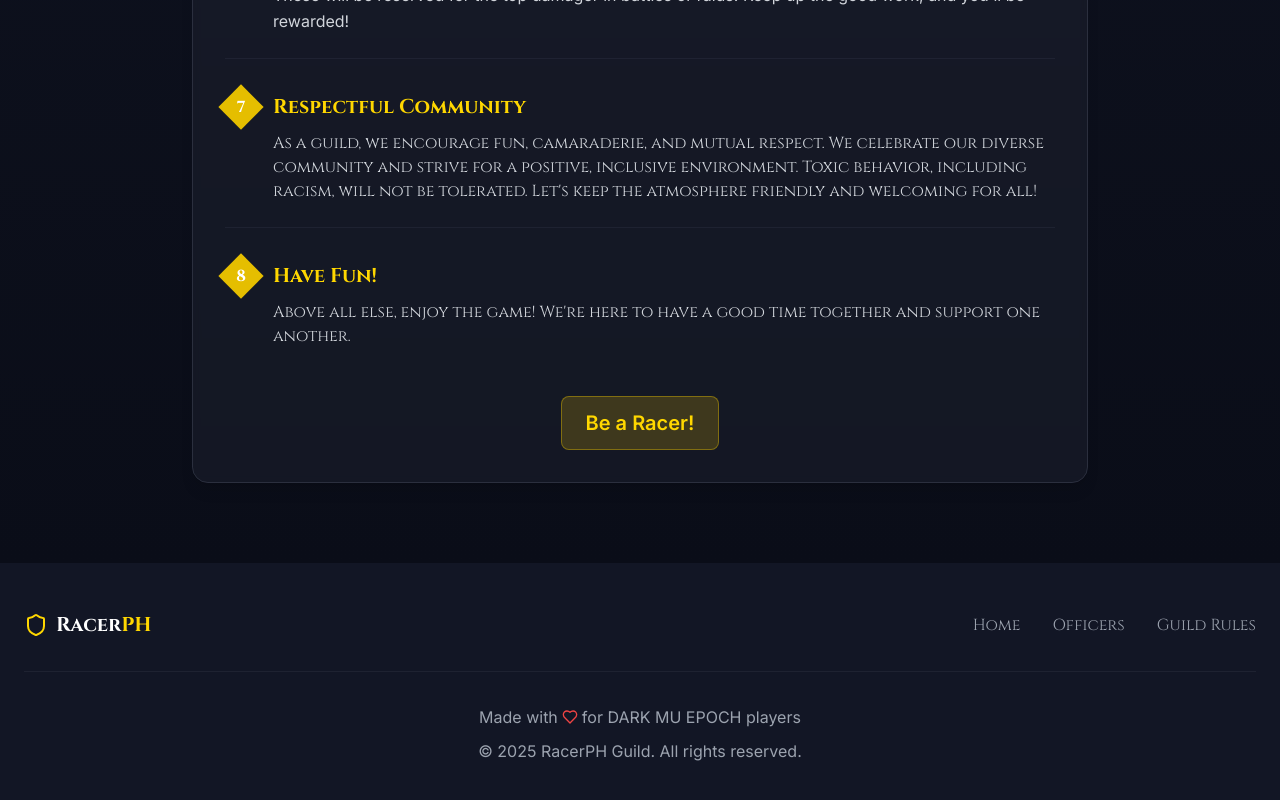
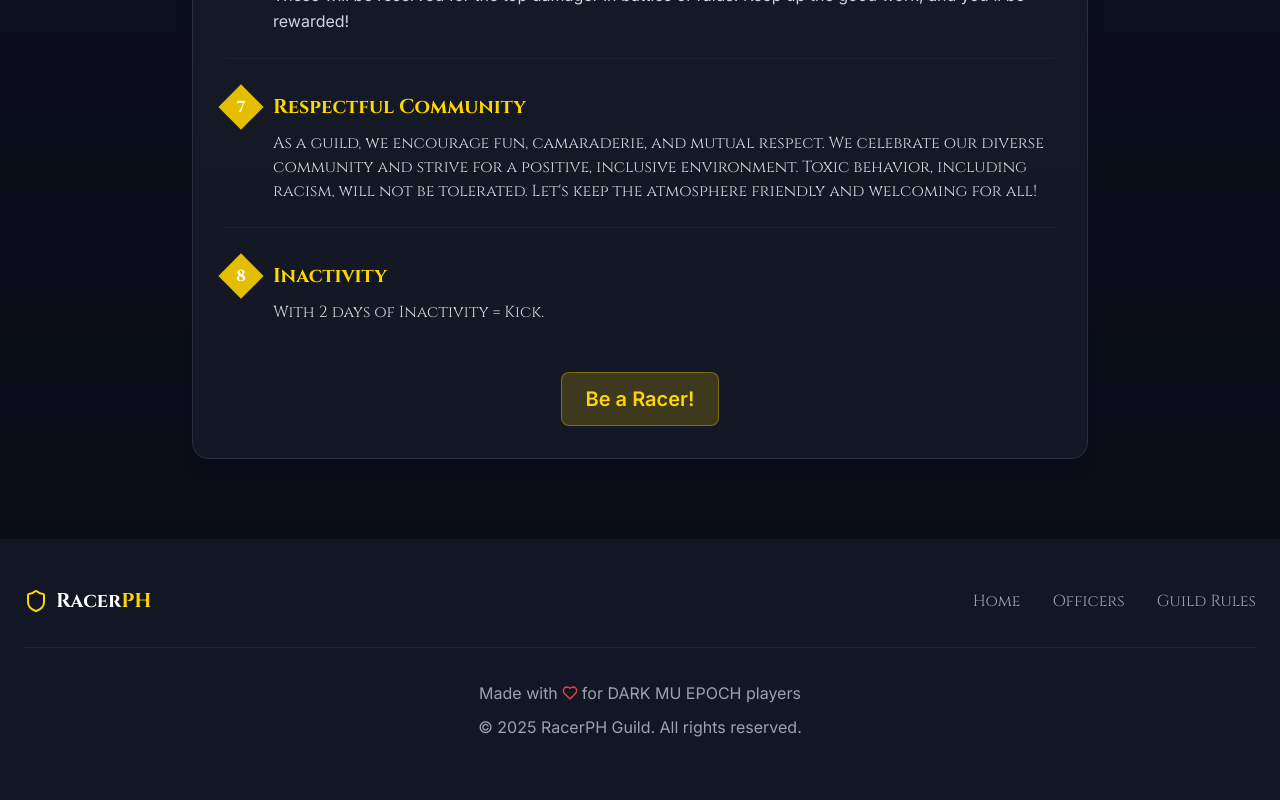
Before and after one commit to fame2332/MU-Dark-Epoch, a React (Vite) app: page / in a window 1280 px wide. Shown: the part 3754-4554 px from the top of the page. Built offline with nearby package versions, Linux system fonts and the light colour scheme.

Commit message:
Update rules.tsx

```diff
--- a/src/data/rules.tsx
+++ b/src/data/rules.tsx
@@ -54,10 +54,10 @@ export const rules: Rule[] = [
   },
   {
     id: 8,
-    title: 'Have Fun!',
+    title: 'Inactivity',
     description: (
       <>
-        Above all else, enjoy the game! We're here to have a good time together and support one another.
+        With 2 days of Inactivity = Kick.
       </>
     )
   }
```
